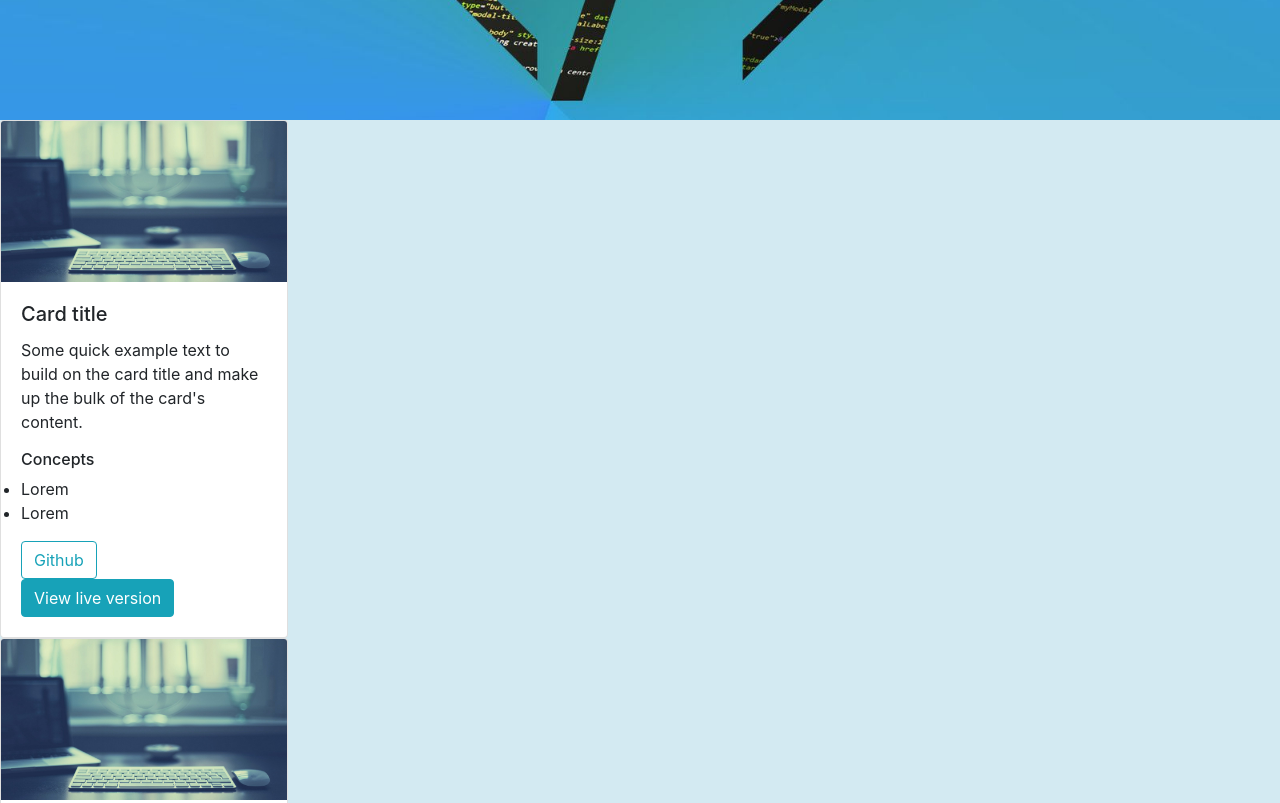
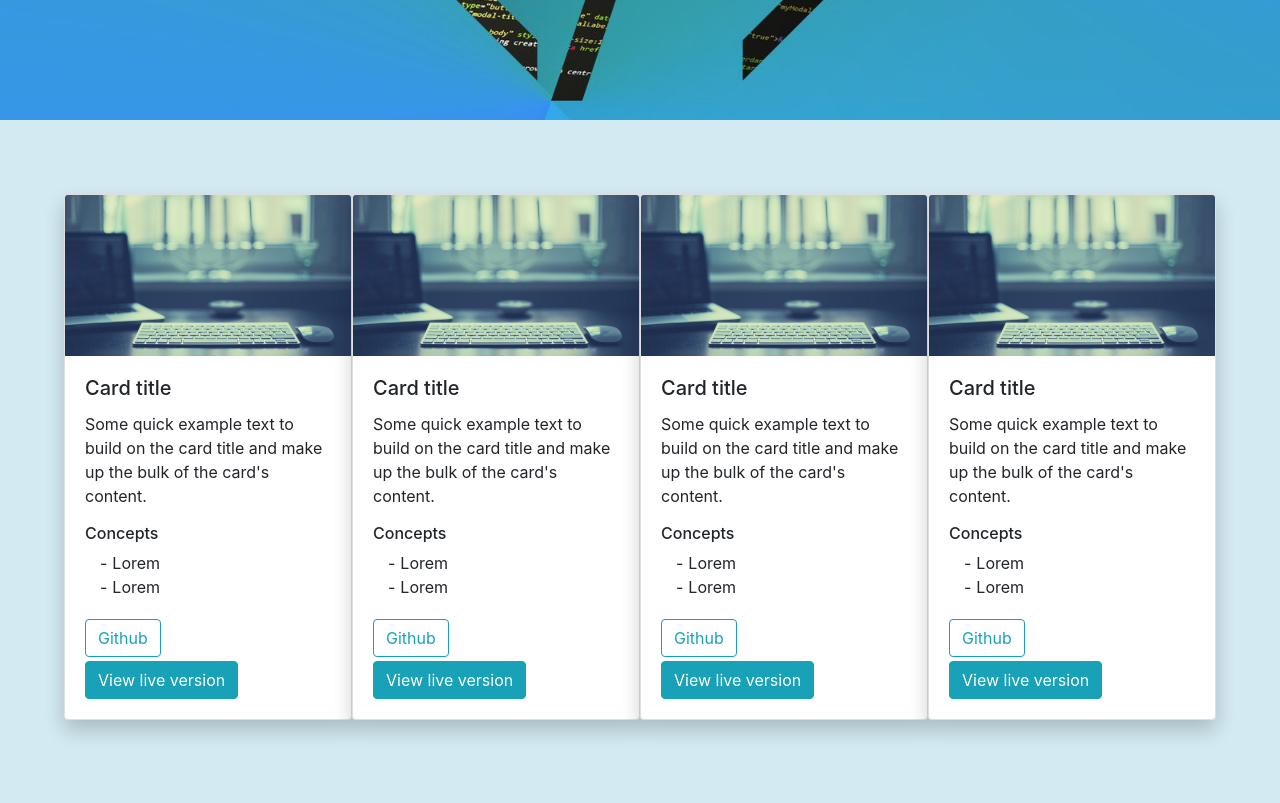
Before and after one commit to aaronfields484/mfw-finalproject, a plain HTML site: page index.html in a window 1280 px wide. Shown: the part 1480-2283 px from the top of the page. Drawn offline with nearby package versions, Linux system fonts and the light colour scheme.

Commit message:
feat(styles.css): styling card

```diff
--- a/styles/style.css
+++ b/styles/style.css
@@ -9,6 +9,7 @@ body {
 }
 
 .navbar {
+    z-index: 2;
     position: fixed !important;
     width: 100%;
     background-color: rgb(96, 127, 170, 0.3);
@@ -75,6 +76,44 @@ body {
     letter-spacing: 0.1rem;
 }
 
+.project-contents {
+    padding: 5%;
+    display: flex;
+    flex-wrap: wrap;
+    justify-content: center;
+}
+
+
+.card {
+    z-index: 0;
+    margin: 10px auto;
+    box-shadow: 0 10px 20px rgba(0, 0, 0, .2);
+    border-radius: 8px;
+    transition: all 0.3s ease-in-out;
+}
+
+.card:hover {
+    box-shadow: 10px 10px 5px rgba(0, 0, 0, .2);
+    transform: scale(1.05, 1.05);
+    transition: all 0.15s ease-in-out;
+}
+
+.card a {
+    margin-top: 4px;
+}
+
+.card li {
+    margin-left: 15px;
+    list-style-type: none;
+
+}
+
+.card li::before {
+    content: "-";
+    margin-right: 5px;
+}
+
+
 
 @media only screen and (max-width: 480px) {
     .header {
```
